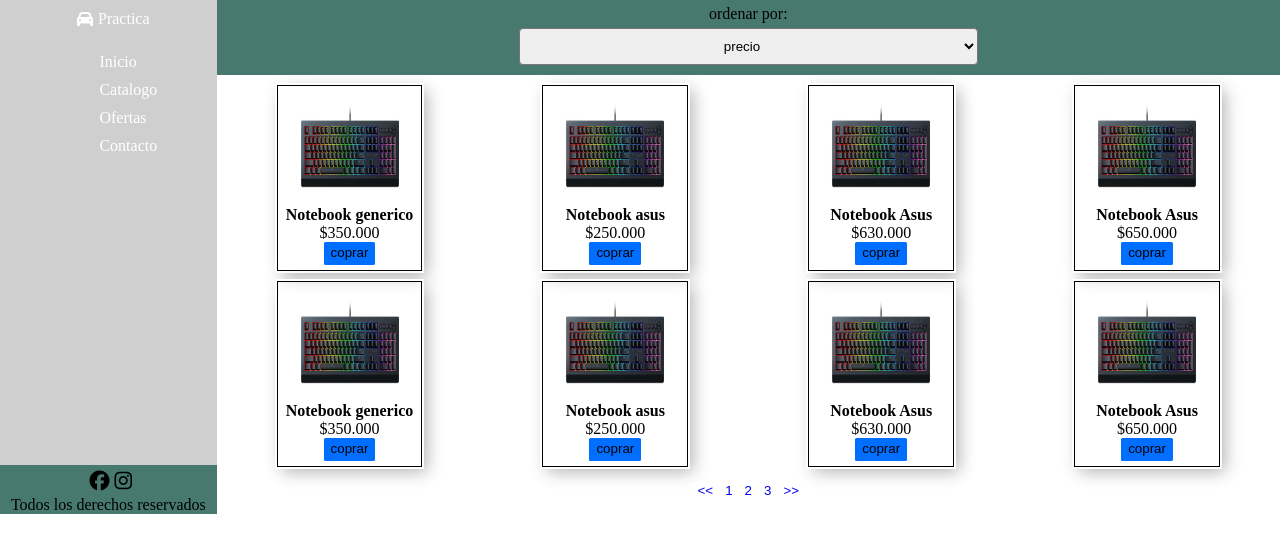
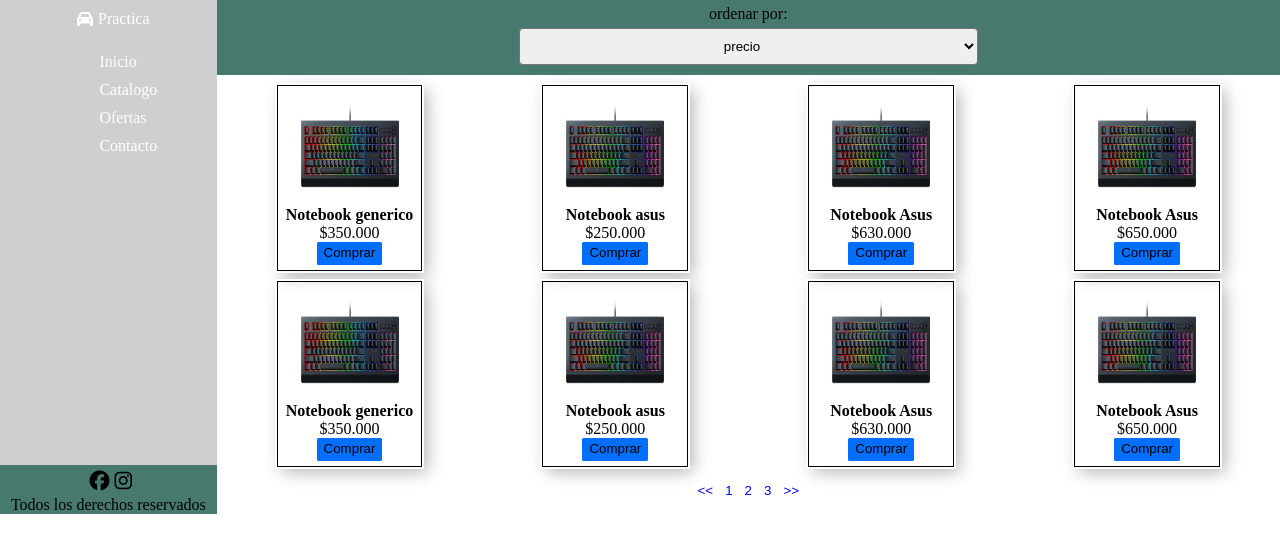
Before and after one commit to JohanxDe/Desafio-Media-Queries, a plain HTML site: page index.html in a window 1280 px wide. Drawn offline with Linux system fonts and the light colour scheme.

Commit message:
Se modifico botones

```diff
--- a/index.html
+++ b/index.html
@@ -42,25 +42,25 @@
                     <img src="./assets/img/tecladouno.jpg" alt="imagen">
                     <h4>Notebook generico</h4>
                     <p>$350.000</p>
-                    <button>coprar</button>
+                    <button>Comprar</button>
                 </div>
                 <div class="carta">
                     <img src="./assets/img/tecladouno.jpg" alt="Imagen">
                     <h4>Notebook asus</h4>
                     <p>$250.000</p>
-                    <button>coprar</button>
+                    <button>Comprar</button>
                 </div>
                 <div class="carta">
                     <img src="./assets/img/tecladouno.jpg" alt="Imagen">
                     <h4>Notebook Asus</h4>
                     <p>$630.000</p>
-                    <button>coprar</button>
+                    <button>Comprar</button>
                 </div>
                 <div class="carta">
                     <img src="./assets/img/tecladouno.jpg" alt="Imagen">
                     <h4>Notebook Asus</h4>
                     <p>$650.000</p>
-                    <button>coprar</button>
+                    <button>Comprar</button>
                 </div>
             </div>
             <div class="cartas">
@@ -68,25 +68,25 @@
                     <img src="./assets/img/tecladouno.jpg" alt="imagen">
                     <h4>Notebook generico</h4>
                     <p>$350.000</p>
-                    <button>coprar</button>
+                    <button>Comprar</button>
                 </div>
                 <div class="carta">
                     <img src="./assets/img/tecladouno.jpg" alt="Imagen">
                     <h4>Notebook asus</h4>
                     <p>$250.000</p>
-                    <button>coprar</button>
+                    <button>Comprar</button>
                 </div>
                 <div class="carta">
                     <img src="./assets/img/tecladouno.jpg" alt="Imagen">
                     <h4>Notebook Asus</h4>
                     <p>$630.000</p>
-                    <button>coprar</button>
+                    <button>Comprar</button>
                 </div>
                 <div class="carta">
                     <img src="./assets/img/tecladouno.jpg" alt="Imagen">
                     <h4>Notebook Asus</h4>
                     <p>$650.000</p>
-                    <button>coprar</button>
+                    <button>Comprar</button>
                 </div>
             </div>
         <!-- </div> -->
@@ -103,12 +103,6 @@
                 <button> <a href="nada"> 3 </a> </button>
                 <button> <a href="nada"> >> </a> </button>
             </div>
-            <!-- <div class="grid">
-                <p>Desafio latam</p>
-                <p>Desafio latam</p>
-                <p>Desafio latam</p>
-                <p>Desafio latam</p>
-            </div> -->
         </main>
         <footer>
             <div class="logos">
```
Also changed, not shown: assets/css/style.css (+0 -59 lines).
